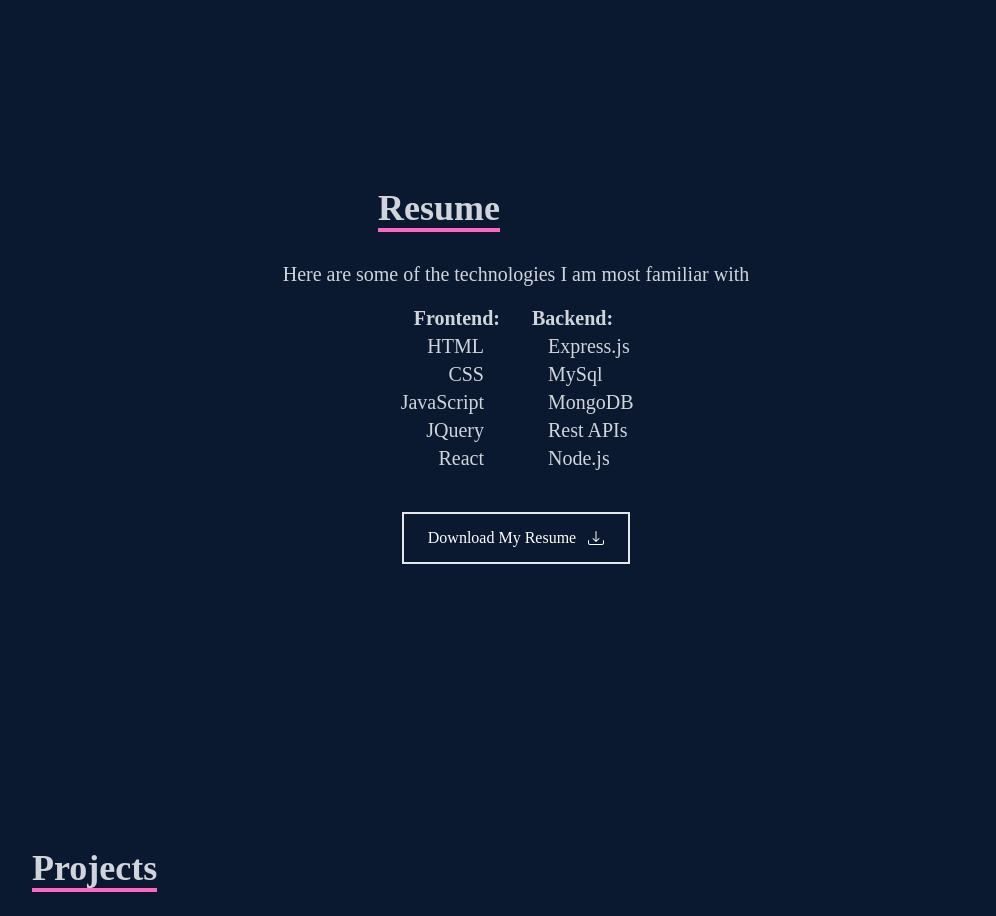
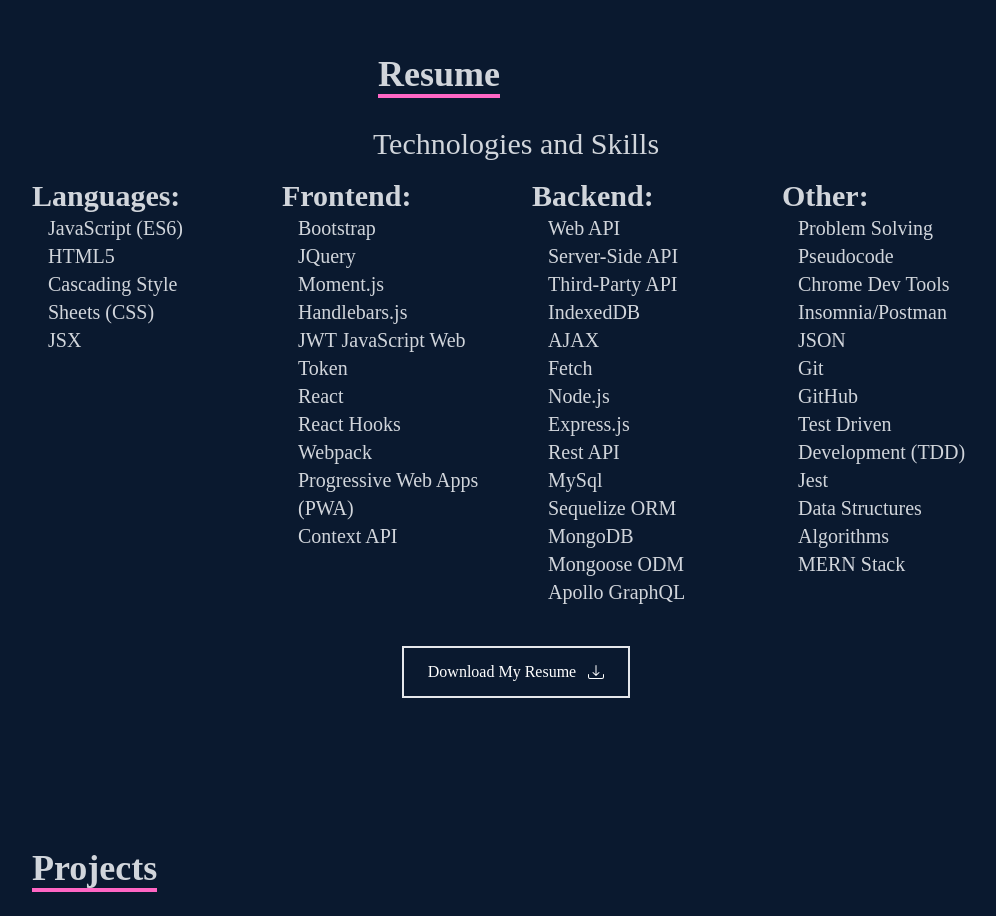
Before and after one commit to atmason90/portfolio-react, a React (Create React App) app in the folder portfolio-react/: page / in a window 1280 px wide. Shown: the part 1620-2536 px from the top of the page, without its empty margins (124-1120 px from the left). Built offline with nearby package versions, Linux system fonts and the light colour scheme.

Commit message:
update resume component with additional skills

```diff
--- a/portfolio-react/src/components/Resume.jsx
+++ b/portfolio-react/src/components/Resume.jsx
@@ -12,28 +12,68 @@
             </div>
             <div></div>
             </div>
-            <div className='text-xl mb-4'>
-                <p>Here are some of the technologies I am most familiar with</p>
+            <div className='text-3xl mb-4'>
+                <p>Technologies and Skills</p>
             </div>
-        <div className='max-w-[1000px] w-full grid sm:grid-cols-2 gap-8 px-4'>
-            <div className='sm:text-right text-xl'>
-                <p className='font-bold'>Frontend:</p>
+        <div className='max-w-[1000px] w-full grid sm:grid-cols-4 gap-8 px-4'>
+        <div className='text-xl'>
+                <p className='font-bold text-3xl'>Languages:</p>
                 <ul>
-                    <li>HTML</li>
-                    <li>CSS</li>
-                    <li>JavaScript</li>
-                    <li>JQuery</li>
-                    <li>React</li>
+                    <li>JavaScript (ES6)</li>
+                    <li>HTML5</li>
+                    <li>Cascading Style Sheets (CSS)</li>
+                    <li>JSX</li>
                 </ul>
             </div>
             <div className='text-xl'>
-                <p className='font-bold'>Backend:</p>
+                <p className='font-bold text-3xl'>Frontend:</p>
                 <ul>
+                    <li>Bootstrap</li>
+                    <li>JQuery</li>
+                    <li>Moment.js</li>
+                    <li>Handlebars.js</li>
+                    <li>JWT JavaScript Web Token</li>
+                    <li>React</li>
+                    <li>React Hooks</li>
+                    <li>Webpack</li>
+                    <li>Progressive Web Apps (PWA)</li>
+                    <li>Context API</li>
+                </ul>
+            </div>
+            <div className='text-xl'>
+                <p className='font-bold text-3xl'>Backend:</p>
+                <ul>
+                    <li>Web API</li>
+                    <li>Server-Side API</li>
+                    <li>Third-Party API</li>
+                    <li>IndexedDB</li>
+                    <li>AJAX</li>
+                    <li>Fetch</li>
+                    <li>Node.js</li>
                     <li>Express.js</li>
+                    <li>Rest API</li>
                     <li>MySql</li>
+                    <li>Sequelize ORM</li>
                     <li>MongoDB</li>
-                    <li>Rest APIs</li>
-                    <li>Node.js</li>
+                    <li>Mongoose ODM</li>
+                    <li>Apollo GraphQL</li>
+                </ul>
+            </div>
+            <div className='text-xl'>
+                <p className='font-bold text-3xl'>Other:</p>
+                <ul>
+                    <li>Problem Solving</li>
+                    <li>Pseudocode</li>
+                    <li>Chrome Dev Tools</li>
+                    <li>Insomnia/Postman</li>
+                    <li>JSON</li>
+                    <li>Git</li>
+                    <li>GitHub</li>
+                    <li>Test Driven Development (TDD)</li>
+                    <li>Jest</li>
+                    <li>Data Structures</li>
+                    <li>Algorithms</li>
+                    <li>MERN Stack</li>
                 </ul>
             </div>
             <div>
```
